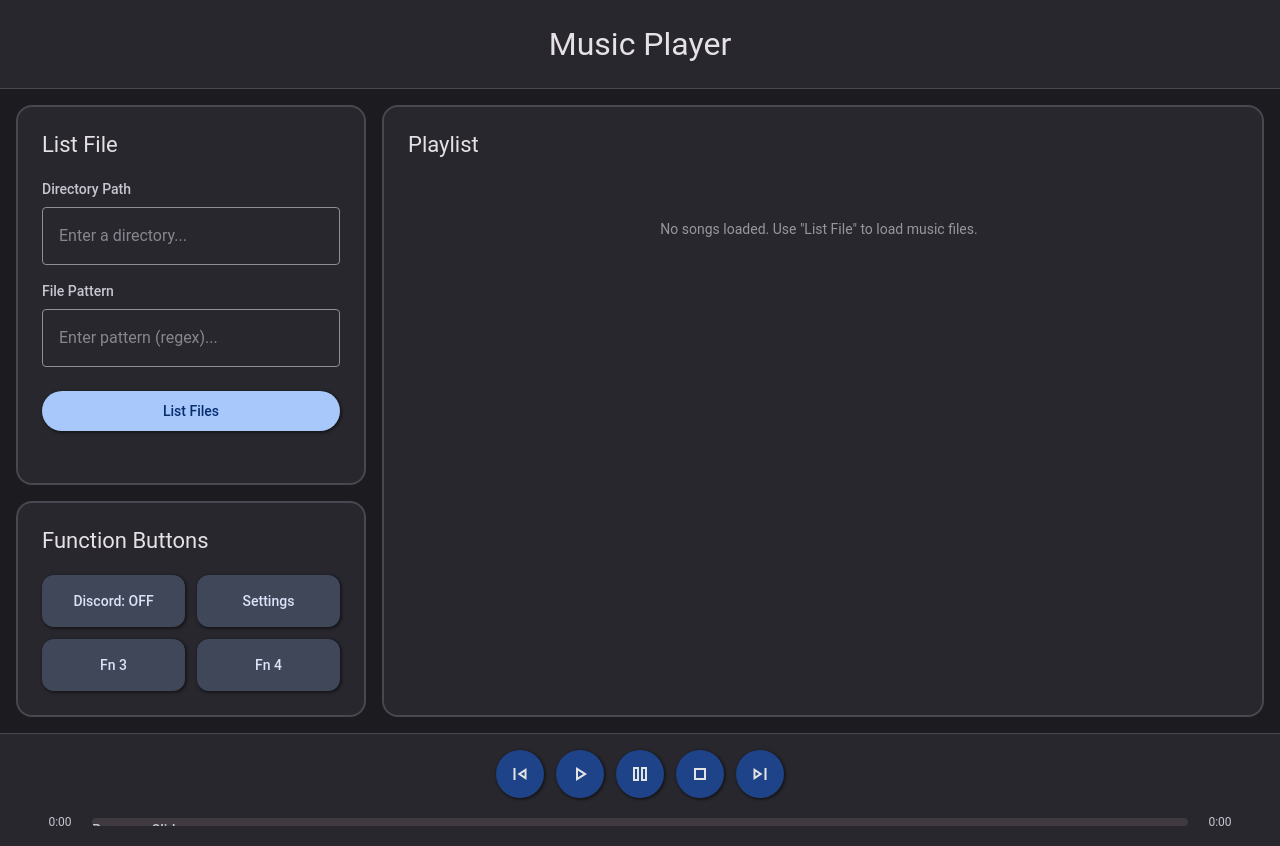
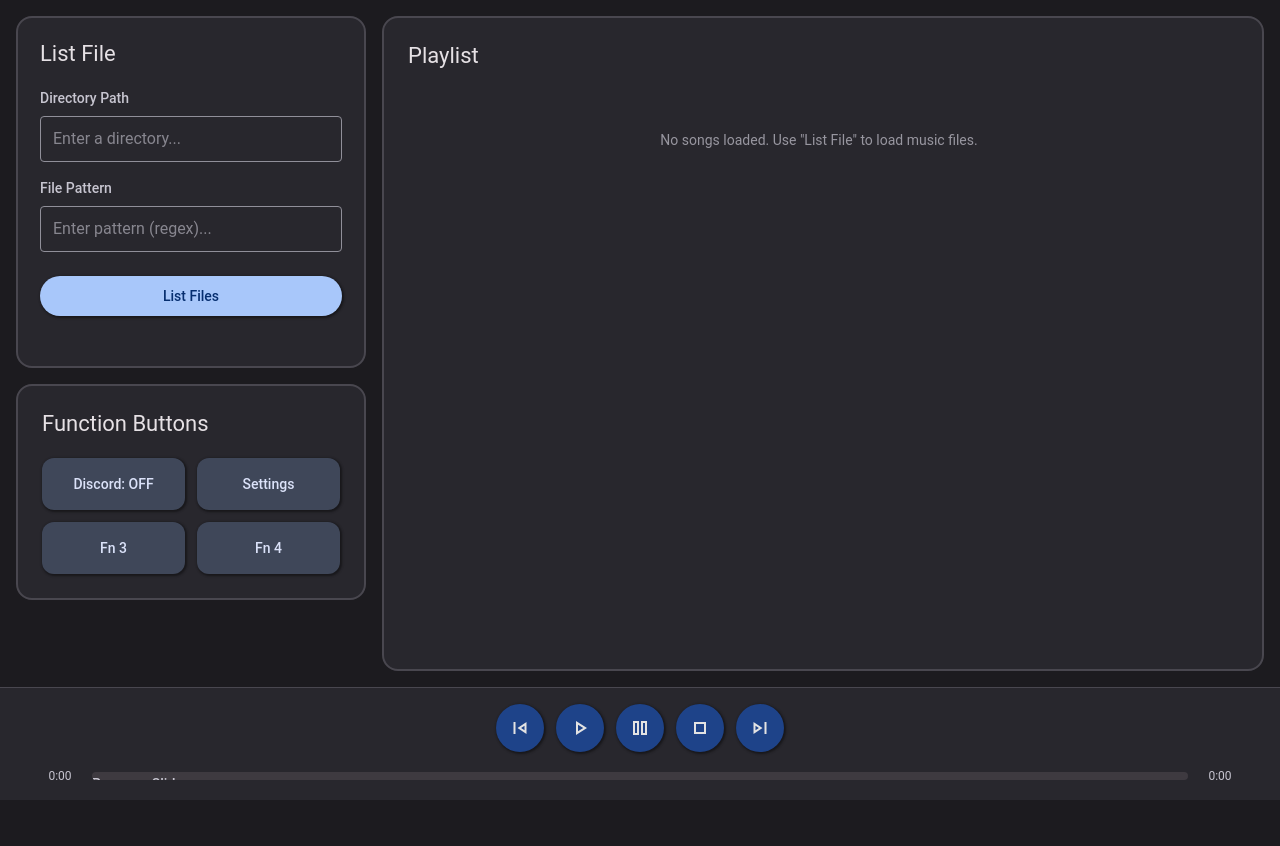
Before and after one commit to ECHO-HELLO-WORLD424/DiscordPlayer, a website built with Vite: page index.html in a window 1280 px wide. After the commit the page ends 800 px from the top, so only its background shows below. Built offline with nearby package versions, Linux system fonts and the light colour scheme.

Commit message:
Fix style issues

```diff
--- a/index.html
+++ b/index.html
@@ -9,11 +9,6 @@
 </head>
 
 <body>
-    <!-- App Header -->
-    <header class="app-header">
-        <h1>Music Player</h1>
-    </header>
-
     <!-- Main Content Area -->
     <main class="main-content">
         <!-- Left Sidebar -->
--- a/src/main.ts
+++ b/src/main.ts
@@ -241,9 +241,11 @@ function updateDiscordButtonState(): void {
   if (discordEnabled) {
     fn1Btn.textContent = 'Discord: ON';
     fn1Btn.style.backgroundColor = '#5865F2'; // Discord blue
+    fn1Btn.style.filter = 'drop-shadow(0 0 1em var(--sys-color-green-light))';
   } else {
     fn1Btn.textContent = 'Discord: OFF';
     fn1Btn.style.backgroundColor = ''; // Reset to default
+    fn1Btn.style.filter = '';
   }
 }
 
--- a/src/styles.css
+++ b/src/styles.css
@@ -55,27 +55,9 @@
 body {
   display: flex;
   flex-direction: column;
-  min-height: 100vh;
+  height: 100vh;
   background-color: var(--md-sys-color-surface);
   overflow: hidden;
-}
-
-/* App Header */
-.app-header {
-  background-color: var(--md-sys-color-surface-container);
-  padding: 24px 32px;
-  border-bottom: 1px solid var(--md-sys-color-outline-variant);
-}
-
-.app-header h1 {
-  /* MD3 Headline Large */
-  font-size: 32px;
-  line-height: 40px;
-  font-weight: 400;
-  letter-spacing: 0;
-  color: var(--md-sys-color-on-surface);
-  margin: 0;
-  text-align: center;
 }
 
 /* Main Content Layout */
@@ -86,6 +68,7 @@ body {
   padding: 16px;
   flex: 1;
   overflow: hidden;
+  min-height: 0;
 }
 
 /* Sidebar */
@@ -93,14 +76,19 @@ body {
   display: flex;
   flex-direction: column;
   gap: 16px;
-  overflow-y: auto;
+  overflow-y: scroll;
+  overflow-x: hidden
+}
+
+.sidebar::-webkit-scrollbar {
+  display: none;
 }
 
 /* List File Section */
 .list-file-section {
   background-color: var(--md-sys-color-surface-container);
   border-radius: 16px;
-  padding: 24px;
+  padding: 22px;
   border: 2px solid var(--md-sys-color-outline-variant);
 }
 
@@ -136,7 +124,8 @@ body {
   border: 2px solid var(--md-sys-color-outline-variant);
   display: flex;
   flex-direction: column;
-  overflow: hidden;
+  overflow-y: hidden;
+  min-height: 0;
 }
 
 .song-list-panel h2 {
@@ -158,9 +147,9 @@ h2 {
 /* MD3 Outlined Text Field */
 .input-field {
   width: 100%;
-  padding: 16px;
+  padding: 12px;
   font-size: 16px;
-  line-height: 24px;
+  line-height: 20px;
   font-family: inherit;
   color: var(--md-sys-color-on-surface);
   background-color: transparent;
@@ -220,7 +209,6 @@ button:hover {
   box-shadow:
     1px 1px 2px 1px rgba(0, 0, 0, 0.3),
     1px 2px 6px 2px rgba(0, 0, 0, 0.15);
-  filter: drop-shadow(0 0 1em var(--md-sys-color-primary));
 }
 
 button:active {
@@ -302,13 +290,7 @@ a:hover {
 }
 
 .fn-button:hover {
-  background-color: #4A5266;
-  filter: drop-shadow(0 0 1em var(--md-sys-color-primary));
-}
-
-.fn-button:active {
-  background-color: #3A4252;
-  filter: drop-shadow(0 0 1em var(--sys-color-green-light));
+  background-color: #738ea8;
 }
 
 /* Song List */
@@ -316,9 +298,14 @@ a:hover {
   display: flex;
   flex-direction: column;
   gap: 12px;
-  overflow-y: auto;
   flex: 1;
   padding-right: 8px;
+  overflow-x: hidden;
+  overflow-y: scroll;
+}
+
+.song-list::-webkit-scrollbar {
+  display: none;
 }
 
 .no-songs {
@@ -370,7 +357,6 @@ a:hover {
   background-color: var(--md-sys-color-primary-container);
   color: var(--md-sys-color-on-primary-container);
   border-color: var(--md-sys-color-primary);
-  filter: drop-shadow(0 0 1em var(--md-sys-color-primary));
 }
 
 /* Player Controls */
@@ -410,7 +396,7 @@ a:hover {
 }
 
 .control-btn:hover {
-  background-color: #2A5199;
+  background-color: #2f8aa7;
   filter: none;
 }
 
@@ -539,7 +525,6 @@ a:hover {
   cursor: pointer;
   transition: all 0.2s ease;
   text-transform: uppercase;
-  letter-spacing: 0.5px;
   min-height: 48px;
 }
 
```
